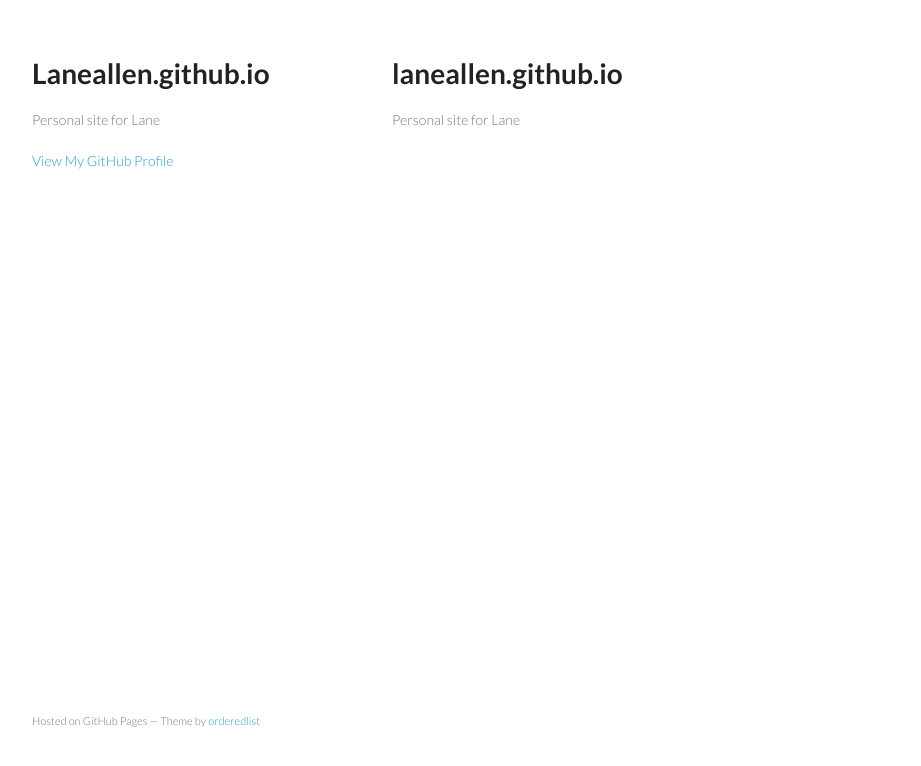
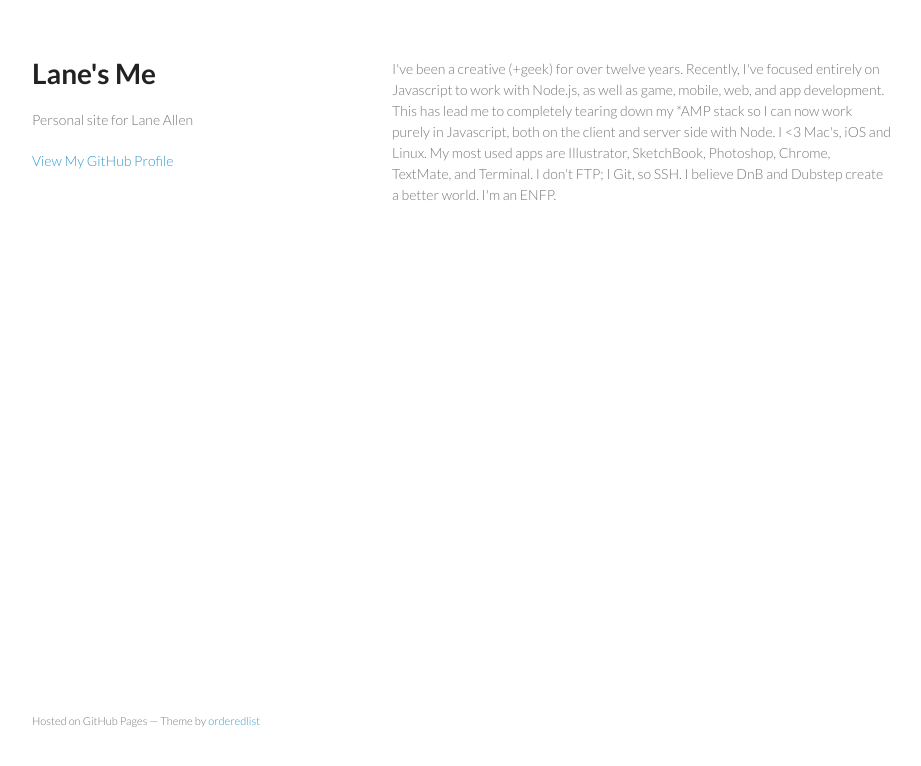
Before and after one commit to laneallen/laneallen.github.io, a plain HTML site: page index.html in a window 1280 px wide. Shown: the whole page, without its empty margins (178-1099 px from the left). Drawn offline with Linux system fonts and the light colour scheme.

Commit message:
Replace master branch with page content via GitHub

```diff
--- a/index.html
+++ b/index.html
@@ -3,7 +3,7 @@
   <head>
     <meta charset="utf-8">
     <meta http-equiv="X-UA-Compatible" content="chrome=1">
-    <title>Laneallen.github.io by laneallen</title>
+    <title>Lane's Me by laneallen</title>
 
     <link rel="stylesheet" href="stylesheets/styles.css">
     <link rel="stylesheet" href="stylesheets/pygment_trac.css">
@@ -15,17 +15,15 @@
   <body>
     <div class="wrapper">
       <header>
-        <h1>Laneallen.github.io</h1>
-        <p>Personal site for Lane</p>
+        <h1>Lane's Me</h1>
+        <p>Personal site for Lane Allen</p>
 
 
         <p class="view"><a href="https://github.com/laneallen">View My GitHub Profile</a></p>
 
       </header>
       <section>
-        <h1>laneallen.github.io</h1>
-
-<p>Personal site for Lane</p>
+        <p>I've been a creative (+geek) for over twelve years. Recently, I've focused entirely on Javascript to work with Node.js, as well as game, mobile, web, and app development. This has lead me to completely tearing down my *AMP stack so I can now work purely in Javascript, both on the client and server side with Node. I &lt;3 Mac's, iOS and Linux. My most used apps are Illustrator, SketchBook, Photoshop, Chrome, TextMate, and Terminal. I don't FTP; I Git, so SSH. I believe DnB and Dubstep create a better world. I'm an ENFP.</p>
       </section>
       <footer>
         <p><small>Hosted on GitHub Pages &mdash; Theme by <a href="https://github.com/orderedlist">orderedlist</a></small></p>
--- a/params.json
+++ b/params.json
@@ -1 +1 @@
-{"name":"Laneallen.github.io","tagline":"Personal site for Lane","body":"laneallen.github.io\r\n===================\r\n\r\nPersonal site for Lane","google":"UA-40338495-1","note":"Don't delete this file! It's used internally to help with page regeneration."}
+{"name":"Lane's Me","tagline":"Personal site for Lane Allen","body":"I've been a creative (+geek) for over twelve years. Recently, I've focused entirely on Javascript to work with Node.js, as well as game, mobile, web, and app development. This has lead me to completely tearing down my *AMP stack so I can now work purely in Javascript, both on the client and server side with Node. I <3 Mac's, iOS and Linux. My most used apps are Illustrator, SketchBook, Photoshop, Chrome, TextMate, and Terminal. I don't FTP; I Git, so SSH. I believe DnB and Dubstep create a better world. I'm an ENFP.","google":"UA-40338495-1","note":"Don't delete this file! It's used internally to help with page regeneration."}
```
